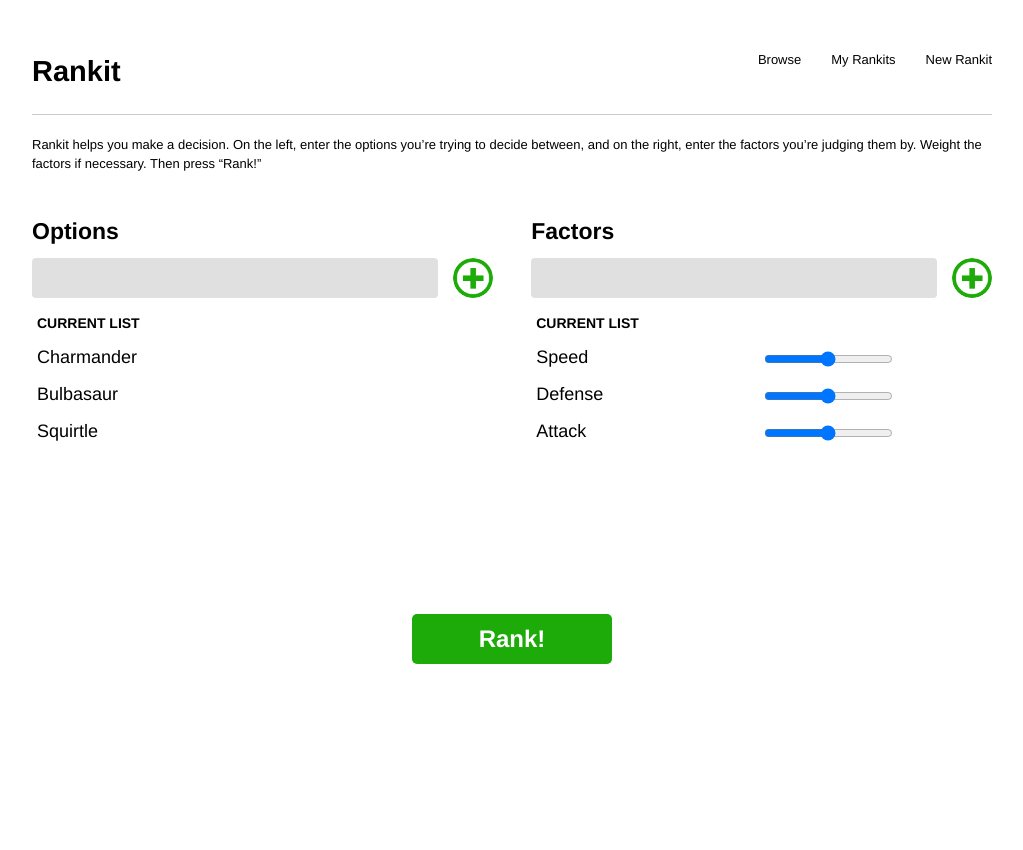
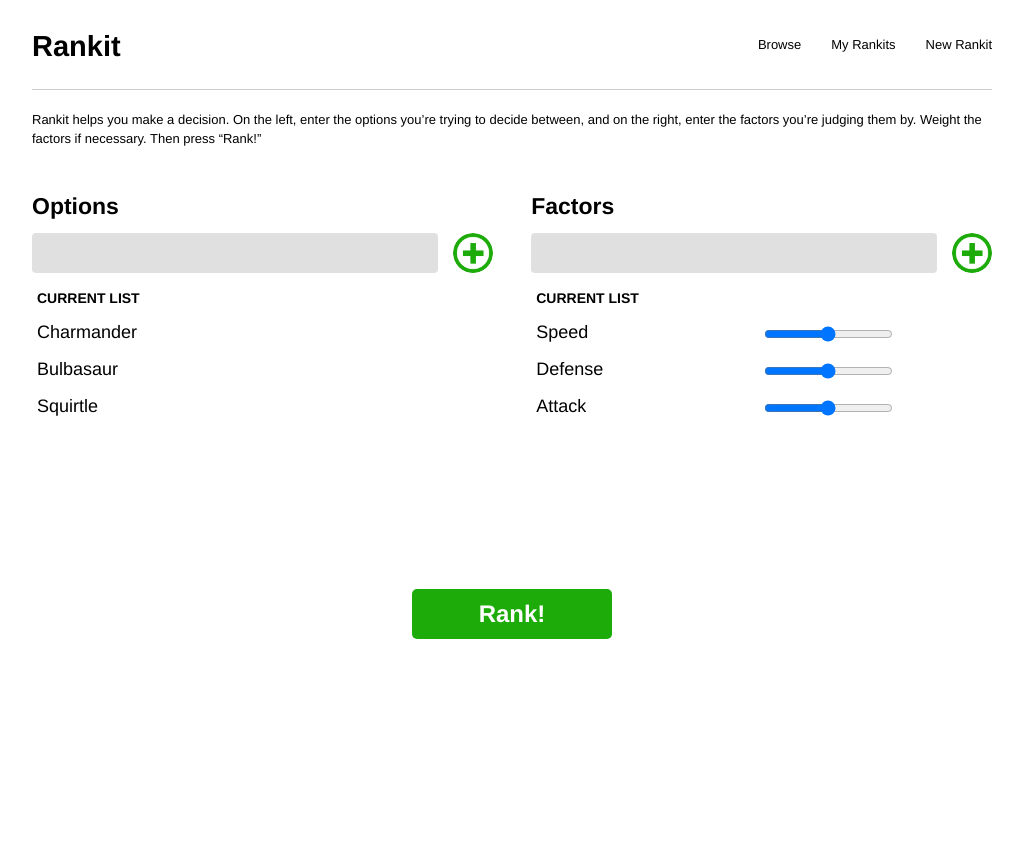
Before and after one commit to shivakilaru/rankit, a PHP site: page / in a window 1280 px wide. Shown: the whole page, without its empty margins (128-1151 px from the left). After the commit the page ends 639 px from the top, so only its background shows below. Run offline with PHP 8.4, Linux system fonts and the light colour scheme; a stand-in replaces the project's code that opens the database connection; some libraries are stand-ins or nearby versions.

Commit message:
Display tweaks.

```diff
--- a/css/style.css
+++ b/css/style.css
@@ -38,7 +38,7 @@ li {
 ===================================================== */
 
 .top-bar {
-	margin-top: 50px;
+	margin-top: 25px;
 	height: 60px;
 }
 
@@ -48,6 +48,7 @@ li {
 
 ul.navigation {
 	float: right;
+	margin-top: 10px;
 }
 
 .navigation > li {
@@ -431,6 +432,7 @@ ul.navigation {
 #graph {
 	margin-top: 30px;
 	margin-left: -8px;
+	padding: 20px;
 }
 
 .graphFieldgraph {
--- a/js/rankit.js
+++ b/js/rankit.js
@@ -381,7 +381,7 @@ $(document).ready(function(){
 				data: dataset,
 				colors: colors,
 				width: 960,
-				height: 400,
+				height: 350,
 				legendWidth: 200,
 				showValues: false,
 			});
@@ -394,7 +394,7 @@ $(document).ready(function(){
 				legends: factorNames,
 				legend: true,
 				width: 960,
-				height: 400,
+				height: 350,
 				legendWidth: 200,
 				showValues: false,
 		 	});
```
